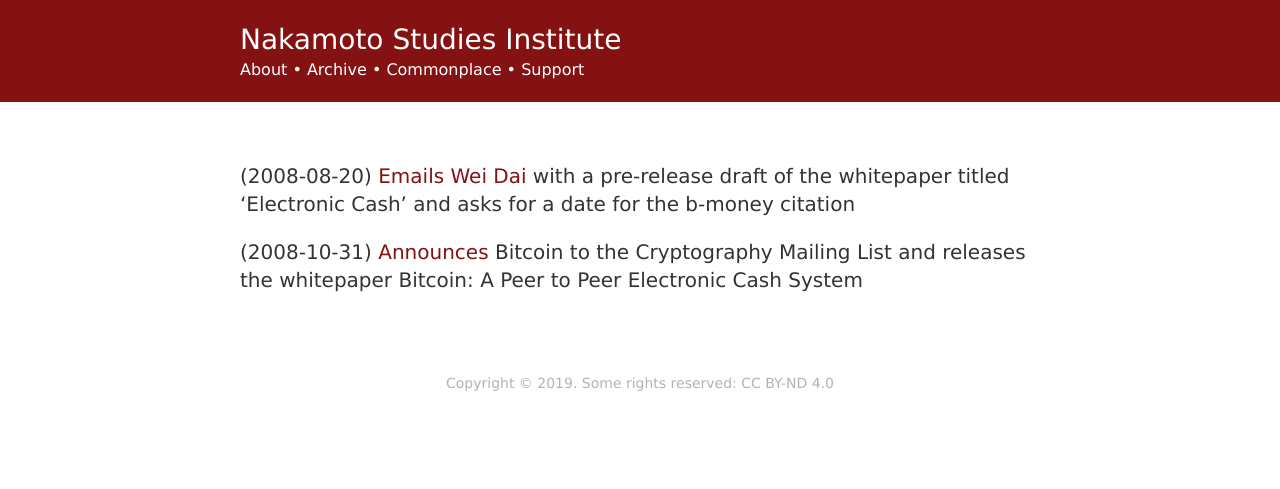
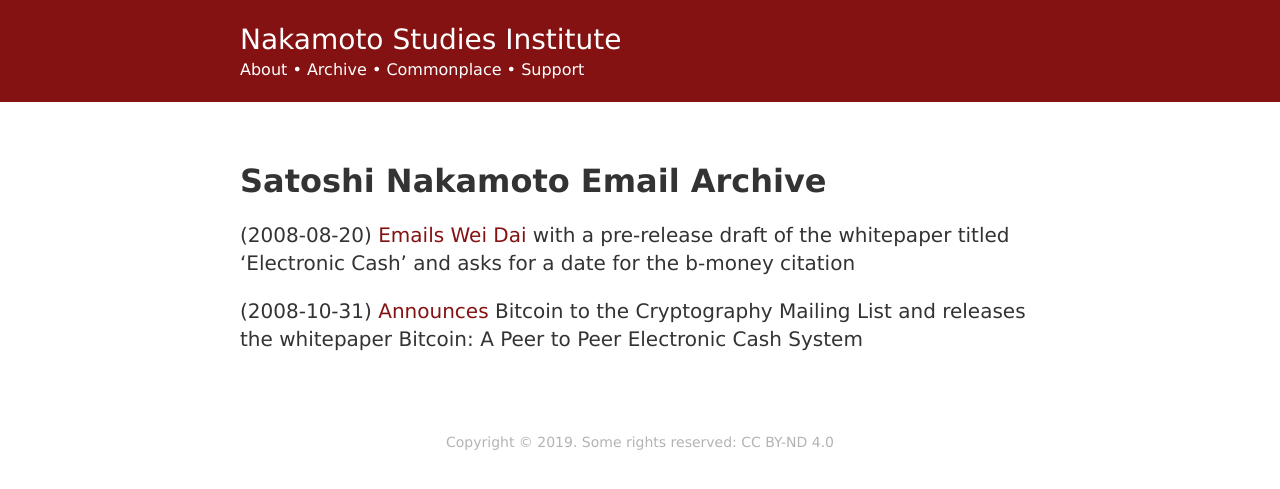
Before and after one commit to derykmakgill/nsi, a Jekyll site: the page built from index.md, in a window 1280 px wide. Shown: the top 489 px of the page. Built offline with Jekyll 4.4.1, drawn with Linux system fonts in a browser that asks for light colours; our own code applies the rules of GitHub Pages for plain Markdown files.

Commit message:
Update index.md

```diff
--- a/index.md
+++ b/index.md
@@ -2,6 +2,8 @@
 layout: default
 ---
 
+# Satoshi Nakamoto Email Archive
+
 (2008-08-20) [Emails Wei Dai](/) with a pre-release draft of the whitepaper titled ‘Electronic Cash’ and asks for a date for the b-money citation
 
 (2008-10-31) [Announces](/) Bitcoin to the Cryptography Mailing List and releases the whitepaper Bitcoin: A Peer to Peer Electronic Cash System
```
